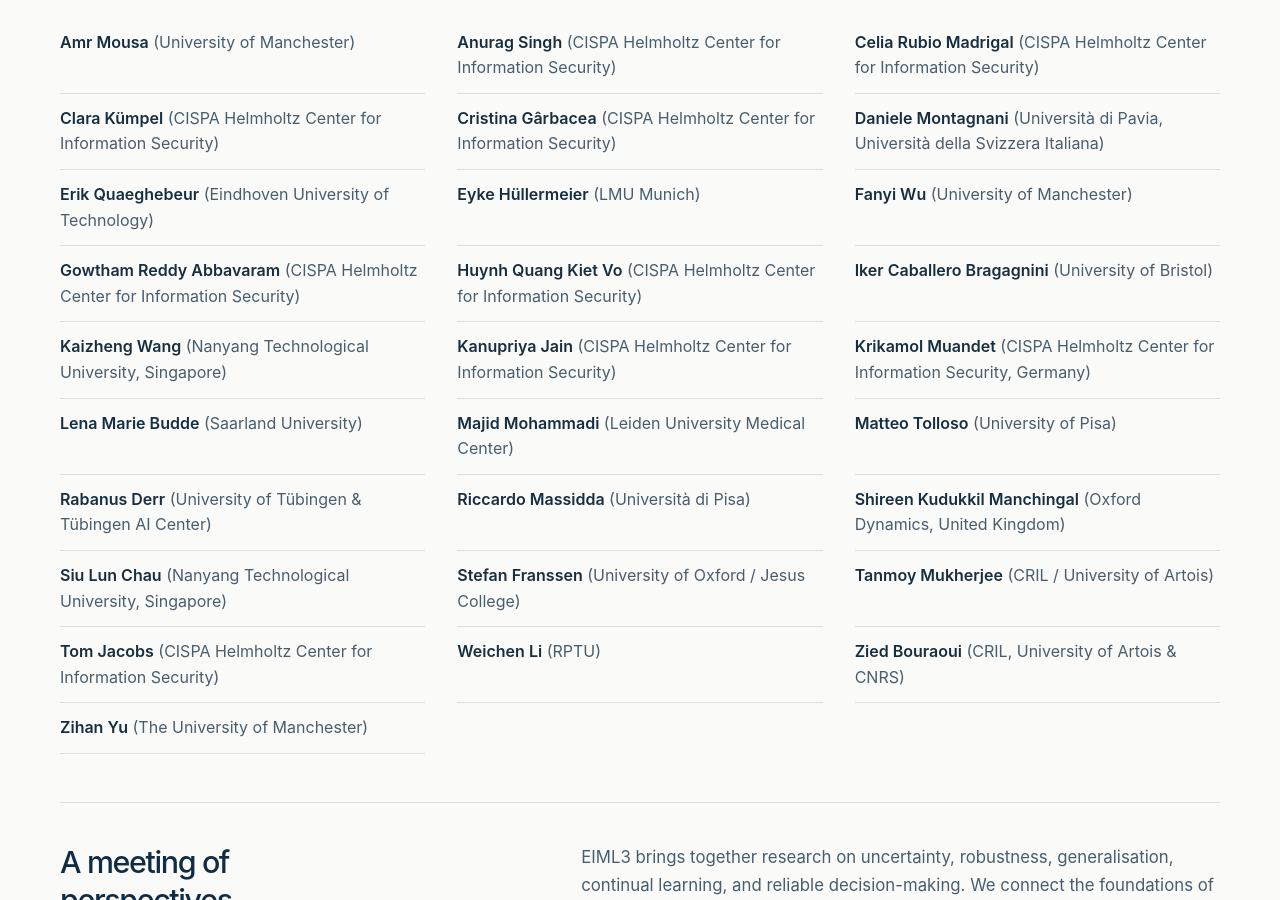
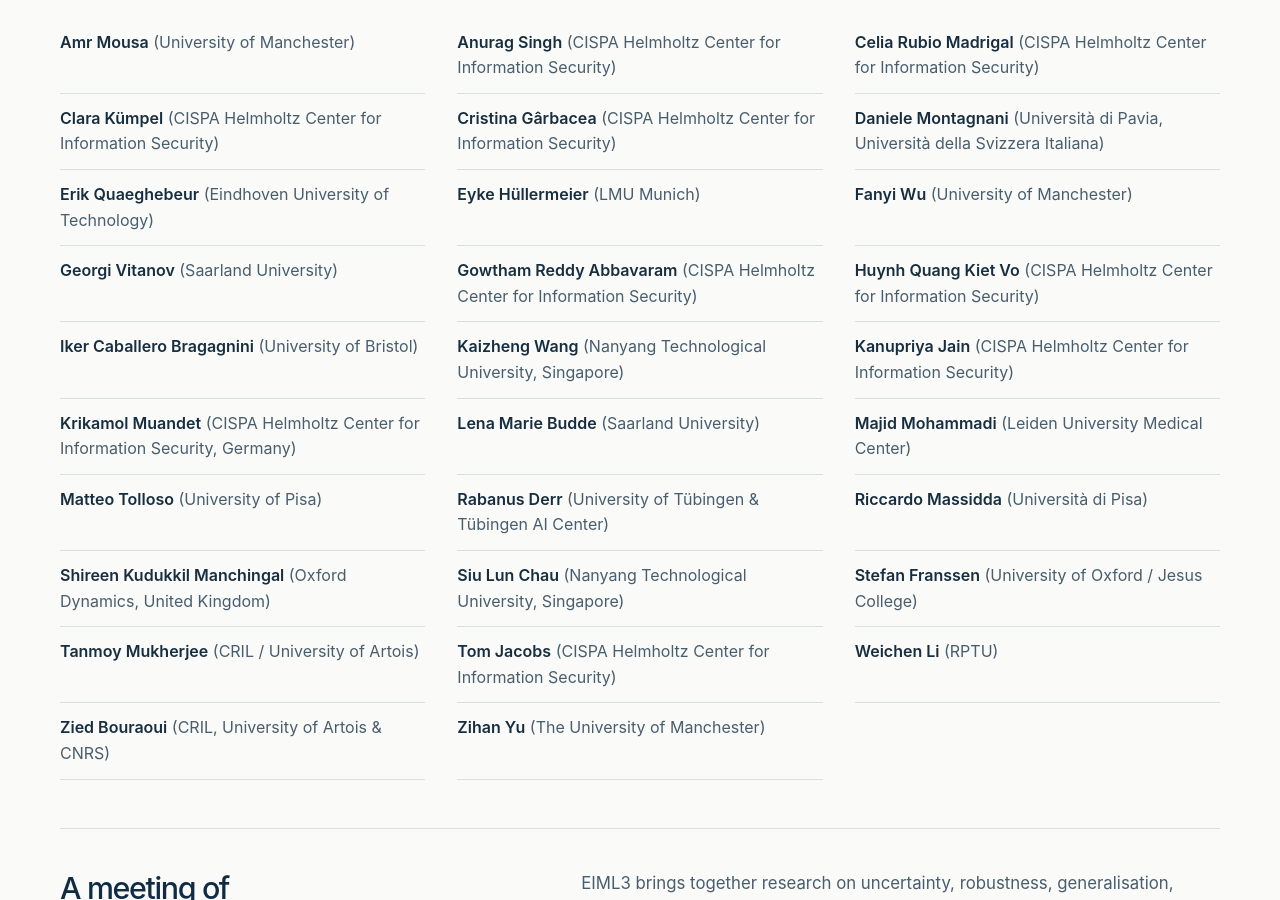
Before and after one commit to epistemic-intelligence-in-ml/epistemic-intelligence-in-ml.github.io, a Jekyll site: the page built from index.md, in a window 1280 px wide and 900 px high, scrolled down 3179 px. Built offline with Jekyll 4.4.1, drawn with Linux system fonts in a browser that asks for light colours.

Commit message:
Add Georgi Vitanov as a confirmed participant

```diff
--- a/_data/participants.yml
+++ b/_data/participants.yml
@@ -16,6 +16,8 @@
   affiliation: "LMU Munich"
 - name: "Fanyi Wu"
   affiliation: "University of Manchester"
+- name: "Georgi Vitanov"
+  affiliation: "Saarland University"
 - name: "Gowtham Reddy Abbavaram"
   affiliation: "CISPA Helmholtz Center for Information Security"
 - name: "Huynh Quang Kiet Vo"
```
Also changed, not shown: 2 other files.
